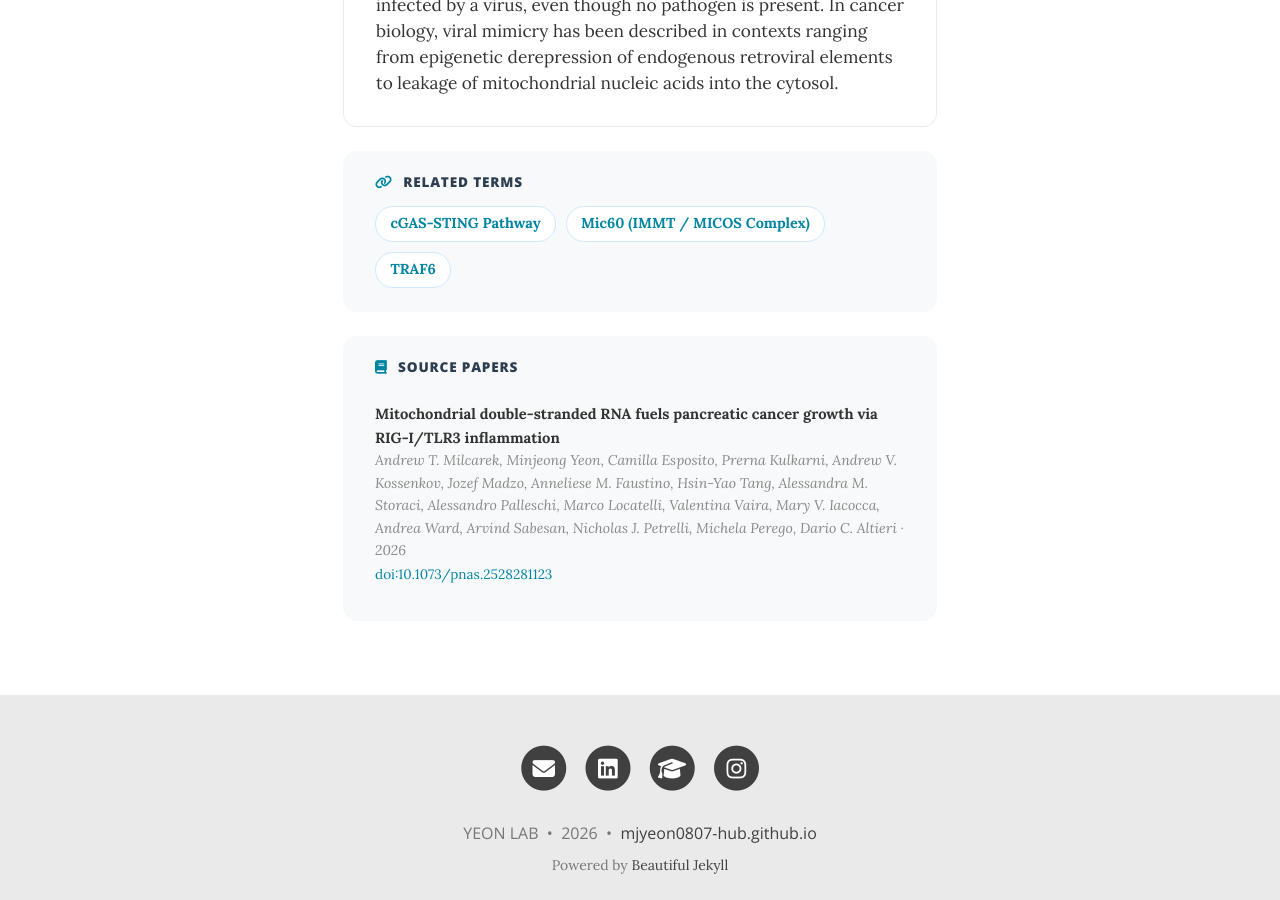
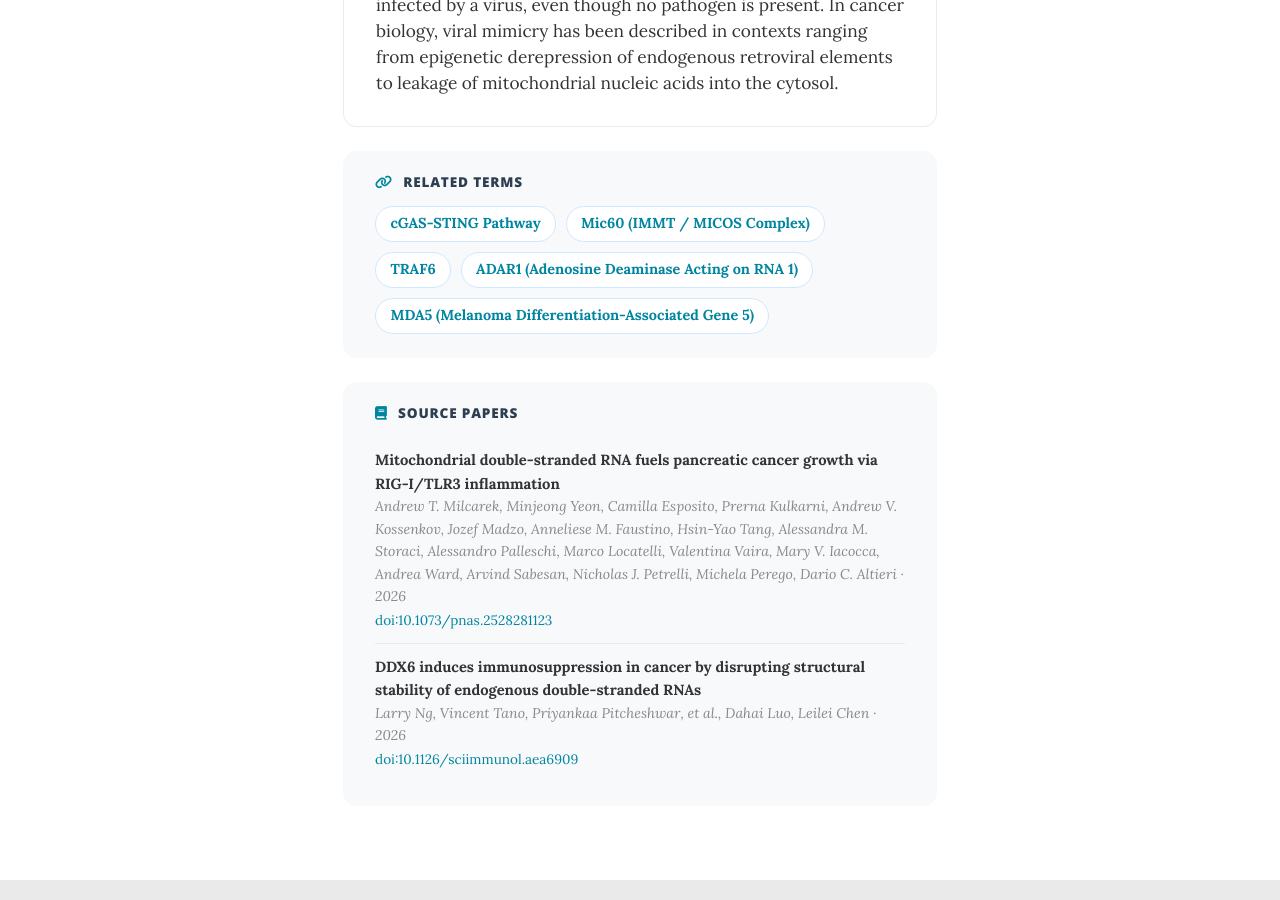
Before and after one commit to mjyeon0807-hub/mjyeon0807-hub.github.io, a Jekyll site: the page built from _glossary/viral-mimicry.md, in a window 1280 px wide and 900 px high, scrolled down 462 px. Built offline with Jekyll 4.4.1, drawn with Linux system fonts in a browser that asks for light colours.

Commit message:
Add glossary terms for DDX6/ADAR1/dsRNA immune-editing paper (Ng et al. 2026)
Adds 6 new general-concept terms (ADAR1, MDA5, DDX6, A-to-I RNA
editing, DEAD-box RNA helicase, IRAlu) grounded in the new llm-wiki
paper on DDX6-mediated immunosuppression via dsRNA editing repression,
and cross-links them into the existing viral-mimicry entry.

Co-Authored-By: Claude Sonnet 5 <noreply@anthropic.com>

```diff
--- a/_data/wiki_papers.yml
+++ b/_data/wiki_papers.yml
@@ -97,3 +97,9 @@ pandya-2026-plasma-lung-signature:
   authors: "Tej Pandya, Maria Zagorulya, Michelle M. Leung, et al., William Hill, Clare E. Weeden, Charles Swanton"
   year: 2026
   doi: "10.1016/j.cell.2026.05.005"
+
+ng-2026-ddx6-immunosuppression:
+  title: "DDX6 induces immunosuppression in cancer by disrupting structural stability of endogenous double-stranded RNAs"
+  authors: "Larry Ng, Vincent Tano, Priyankaa Pitcheshwar, et al., Dahai Luo, Leilei Chen"
+  year: 2026
+  doi: "10.1126/sciimmunol.aea6909"
--- /dev/null
+++ b/_glossary/adar1.md
@@ -0,0 +1,9 @@
+---
+title: "ADAR1 (Adenosine Deaminase Acting on RNA 1)"
+term_id: adar1
+category: signaling-pathways
+related: [mda5, ddx6, viral-mimicry, a-to-i-rna-editing]
+sources: [ng-2026-ddx6-immunosuppression]
+---
+
+ADAR1 is an enzyme that catalyzes adenosine-to-inosine (A-to-I) RNA editing, converting adenosines within double-stranded RNA regions into inosine, which is read by the cell as guanosine. It is expressed as two isoforms: a constitutively expressed, predominantly nuclear p110 isoform, and an interferon-inducible, predominantly cytoplasmic p150 isoform. By editing self double-stranded RNA, ADAR1 is a central mechanism by which cells prevent their own endogenous RNA from being mistaken for viral RNA and triggering an inappropriate innate immune response; loss of ADAR1 function causes embryonic lethality and autoinflammatory disease in mice and humans, respectively, while ADAR1 upregulation is frequently exploited by cancer cells for immune evasion.
--- /dev/null
+++ b/_glossary/mda5.md
@@ -0,0 +1,9 @@
+---
+title: "MDA5 (Melanoma Differentiation-Associated Gene 5)"
+term_id: mda5
+category: signaling-pathways
+related: [adar1, ddx6, viral-mimicry, cgas-sting]
+sources: [ng-2026-ddx6-immunosuppression]
+---
+
+MDA5 is a cytosolic double-stranded RNA sensor of the RIG-I-like receptor family. Upon binding dsRNA, MDA5 molecules cooperatively stack along the duplex to assemble a filamentous structure, which nucleates downstream signaling through the adaptor protein MAVS, activating IRF3 and driving type I interferon production. Because MDA5 cannot distinguish viral dsRNA from structurally similar endogenous dsRNA, cells rely on RNA-editing enzymes such as ADAR1 to destabilize self dsRNA and keep MDA5 from being inappropriately activated; loss of this restraint underlies autoinflammatory interferonopathies and can be exploited or suppressed in cancer to modulate antitumor immunity.
--- a/_glossary/viral-mimicry.md
+++ b/_glossary/viral-mimicry.md
@@ -2,8 +2,8 @@
 title: "Viral Mimicry"
 term_id: viral-mimicry
 category: signaling-pathways
-related: [cgas-sting, mic60-micos, traf6]
-sources: [milcarek-2026-mic60-pdac]
+related: [cgas-sting, mic60-micos, traf6, adar1, mda5]
+sources: [milcarek-2026-mic60-pdac, ng-2026-ddx6-immunosuppression]
 ---
 
 Viral mimicry is the process by which mislocalized or aberrantly processed endogenous nucleic acids (DNA or RNA) are detected by antiviral nucleic-acid-sensing pathways, triggering an interferon and inflammatory response as though the cell were infected by a virus, even though no pathogen is present. In cancer biology, viral mimicry has been described in contexts ranging from epigenetic derepression of endogenous retroviral elements to leakage of mitochondrial nucleic acids into the cytosol.
```
Also changed, not shown: _glossary/a-to-i-rna-editing.md (added, +9 -0 lines), _glossary/ddx6.md (added, +9 -0 lines), _glossary/dead-box-helicase.md (added, +9 -0 lines), _glossary/iralu.md (added, +9 -0 lines).
